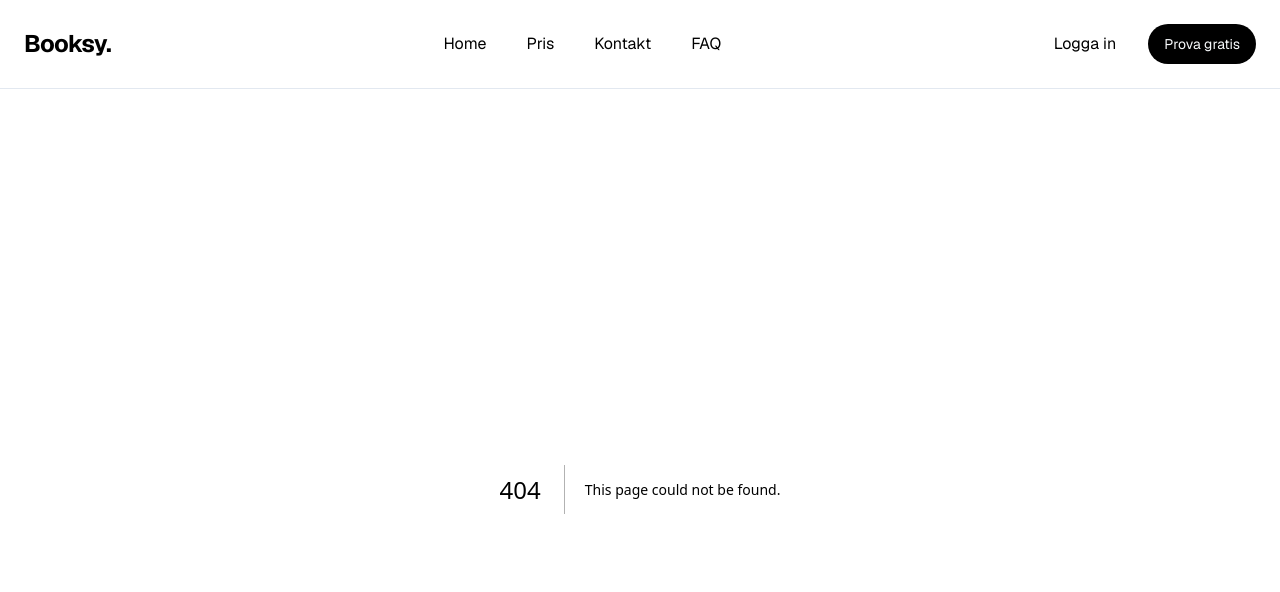
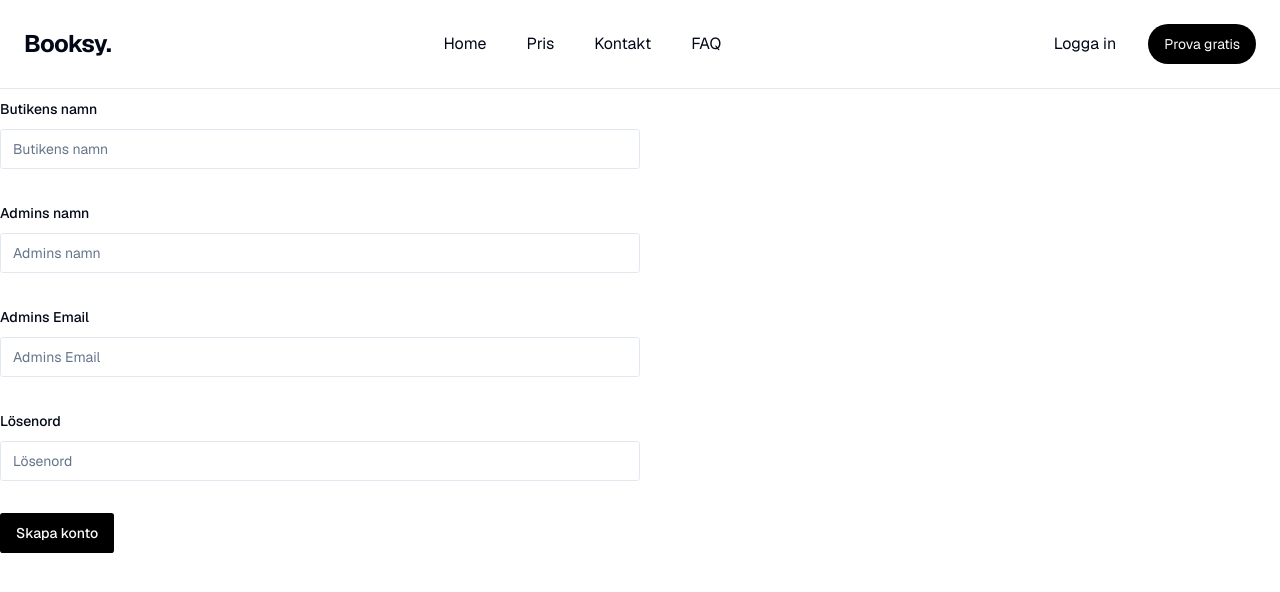
Before and after one commit to Hemenhk/booking-client, a Next.js app: page /register in a window 1280 px wide. Before the commit this address had no page. Shown: the top 592 px of the page. Built offline with nearby package versions, Linux system fonts and the light colour scheme.

Commit message:
add form to register store

```diff
--- a/src/app/page.tsx
+++ b/src/app/page.tsx
@@ -1,7 +1,7 @@
 "use client";
 
 import TheWeeklyAppointments from "@/components/appointments/TheWeeklyAppointments";
-import TheAppointmentForm from "@/components/form/TheAppointmentForm";
+import TheAppointmentForm from "@/components/forms/TheAppointmentForm";
 
 export default function Home() {
   return (
--- /dev/null
+++ b/src/app/register/page.tsx
@@ -0,0 +1,9 @@
+
+import TheStoreForm from "@/components/forms/storeForm/TheStoreForm";
+
+
+export default function page() {
+  return (
+   <TheStoreForm />
+  )
+}
--- /dev/null
+++ b/src/axios/stores.ts
@@ -0,0 +1,16 @@
+import axios from "axios";
+
+export type CreateStore = {
+  storeName: string;
+  adminName: string;
+  adminEmail: string;
+  adminPassword: string;
+};
+
+export const createStore = async (data: CreateStore) => {
+  try {
+    await axios.post("http://localhost:8000/api/stores", data);
+  } catch (error) {
+    console.log(error);
+  }
+};
--- /dev/null
+++ b/src/components/forms/storeForm/TheStoreForm.tsx
@@ -0,0 +1,127 @@
+"use client"
+import { useForm } from "react-hook-form";
+import { zodResolver } from "@hookform/resolvers/zod";
+import { z } from "zod";
+import {
+  QueryClient,
+  useMutation,
+  useQueryClient,
+} from "@tanstack/react-query";
+import { CreateStore, createStore } from "@/axios/stores";
+import { useToast } from "@/components/ui/use-toast";
+
+import { Button } from "@/components/ui/button";
+import {
+  Form,
+  FormControl,
+  FormDescription,
+  FormField,
+  FormItem,
+  FormLabel,
+  FormMessage,
+} from "@/components/ui/form";
+import { Input } from "@/components/ui/input";
+// import { useRouter } from "next/router";
+
+// Validation schema using Zod
+const formSchema = z.object({
+  storeName: z.string().min(2, "Store name must be at least 2 characters"),
+  adminName: z.string().min(2, "Admin name must be at least 2 characters"),
+  adminEmail: z.string().email("Invalid email address"),
+  adminPassword: z.string().min(6, "Password must be at least 6 characters"),
+});
+
+const formFields = [
+  {
+    name: "storeName",
+    type: "text",
+    label: "Butikens namn",
+    placeholder: "Butikens namn",
+  },
+  {
+    name: "adminName",
+    type: "text",
+    label: "Admins namn",
+    placeholder: "Admins namn",
+  },
+  {
+    name: "adminEmail",
+    type: "email",
+    label: "Admins Email",
+    placeholder: "Admins Email",
+  },
+  {
+    name: "adminPassword",
+    type: "password",
+    label: "Lösenord",
+    placeholder: "Lösenord",
+  },
+];
+
+export default function TheStoreForm() {
+  const queryClient = useQueryClient();
+  const { toast, dismiss } = useToast();
+
+  // Setting up the form with React Hook Form
+  const form = useForm<z.infer<typeof formSchema>>({
+    resolver: zodResolver(formSchema),
+    defaultValues: {
+      storeName: "",
+      adminName: "",
+      adminEmail: "",
+      adminPassword: "",
+    },
+  });
+
+  const { mutateAsync: createStoreMutation } = useMutation({
+    mutationFn: (data: CreateStore) => createStore(data),
+    onSuccess: (data) => {
+      queryClient.setQueryData(["store"], data);
+    },
+  });
+
+  // Handle form submission
+  const onSubmit = async (values: z.infer<typeof formSchema>) => {
+    try {
+      toast({
+        title: `Din butik med namnet ${values.storeName} skapades`,
+      });
+      await createStoreMutation(values);
+      // console.log(values);
+    } catch (error) {
+      console.log(error);
+    }
+  };
+
+  const mappedFormFields = formFields.map((formField) => (
+    <FormField
+      control={form.control}
+      name={formField.name}
+      render={({ field }) => (
+        <FormItem>
+          <FormLabel>{formField.label}</FormLabel>
+          <FormControl>
+            <Input
+              placeholder={formField.placeholder}
+              type={formField.type}
+              {...field}
+            />
+          </FormControl>
+          <FormMessage />
+        </FormItem>
+      )}
+    />
+  ));
+
+  return (
+    <Form {...form}>
+      <form
+        onSubmit={form.handleSubmit(onSubmit)}
+        className="space-y-8 w-2/4 my-2"
+      >
+        {mappedFormFields}
+        <Button type="submit">Skapa konto</Button>
+      </form>
+    </Form>
+  );
+}
--- a/src/components/header/TheDashboardHeader.tsx
+++ b/src/components/header/TheDashboardHeader.tsx
@@ -37,7 +37,7 @@
           Logga in
         </Link>
         <Button className="rounded-3xl font-normal bg-black">
-          Prova gratis
+          <Link href={"/register"}> Prova gratis</Link>
         </Button>
       </div>
       {/* <div className="flex gap-3">
```
Also changed, not shown: src/components/forms/DatePicker.tsx (renamed from src/components/form/DatePicker.tsx), src/components/forms/PersonalInformation.tsx (renamed from src/components/form/PersonalInformation.tsx), src/components/forms/TheAppointmentForm.tsx (renamed from src/components/form/TheAppointmentForm.tsx), src/lib/types.ts (line endings or trailing spaces).
